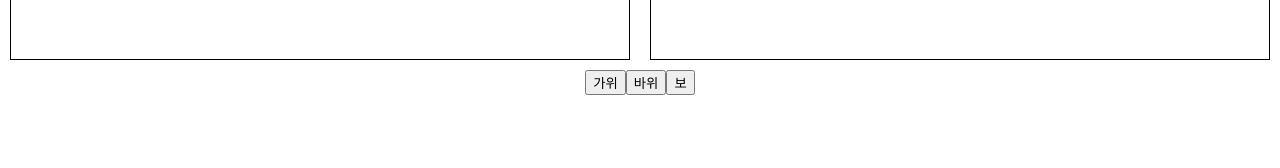
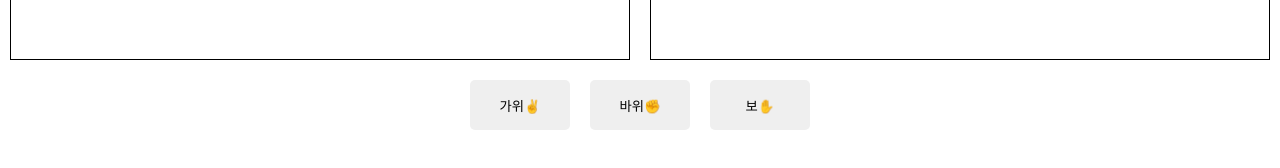
Before and after one commit to yujin1018/react_project, a React (Create React App) app: page / in a window 1280 px wide. Shown: the part 432-600 px from the top of the page. Built offline with nearby package versions, Linux system fonts and the light colour scheme.

Commit message:
add button:hover

```diff
--- a/src/App.css
+++ b/src/App.css
@@ -31,3 +31,18 @@
   border: 10px solid black;
   color: black;
 }
+
+button{
+  width: 100px;
+  height: 50px;
+  margin: 10px;
+  border: none;
+  border-radius: 5px;
+  transition: margin-top 3s ;
+  cursor: pointer;
+  transition: 1s ease;
+}
+
+button:hover{
+  background-color: gray;
+}
--- a/src/App.js
+++ b/src/App.js
@@ -54,9 +54,9 @@ function App() {
         <Box title="Computer" item={computerSelect} result={result} />
       </div>
       <div className="main">
-        <button onClick={() => play("scissors")}>가위</button>
-        <button onClick={() => play("rock")}>바위</button>
-        <button onClick={() => play("paper")}>보</button>
+        <button onClick={() => play("scissors")}>가위✌️</button>
+        <button onClick={() => play("rock")}>바위✊</button>
+        <button onClick={() => play("paper")}>보✋</button>
       </div>
     </div>
   );
```
